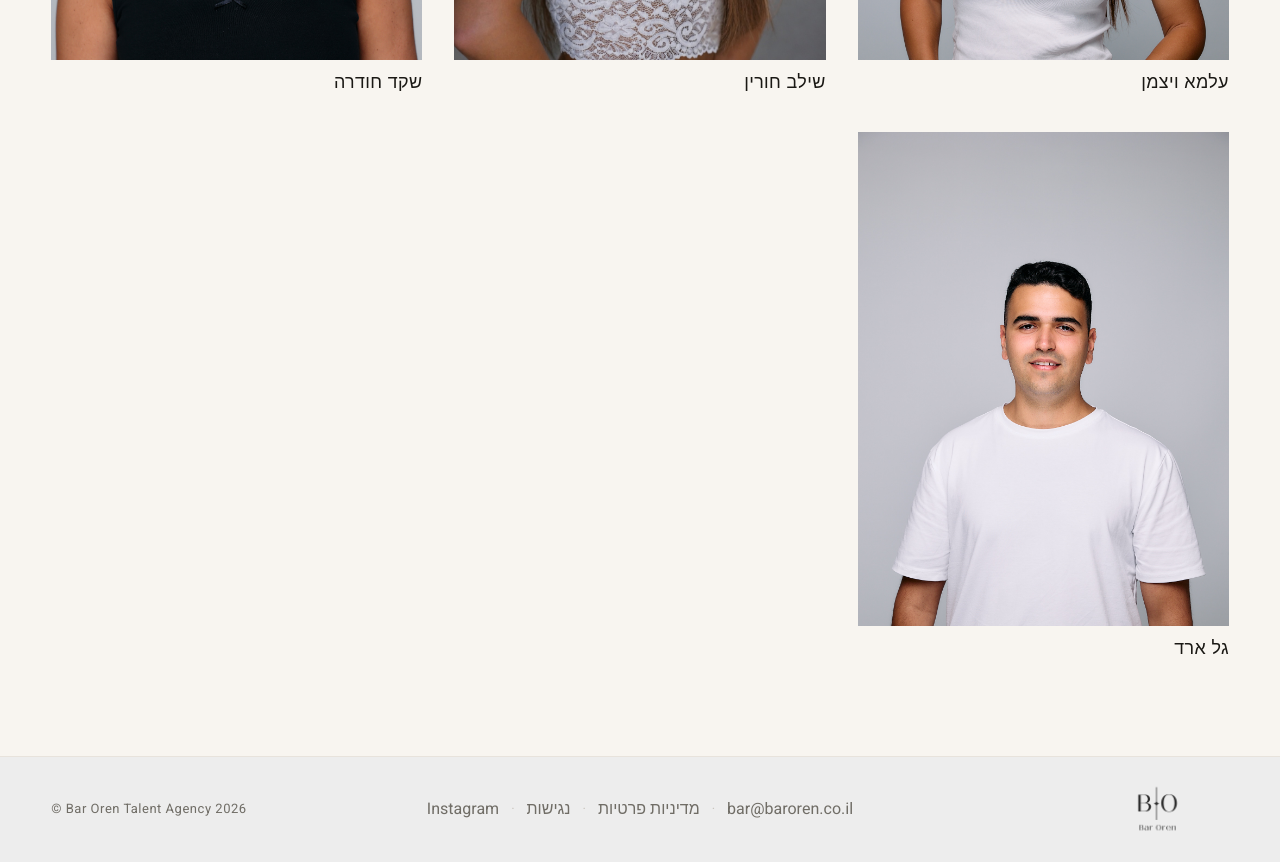
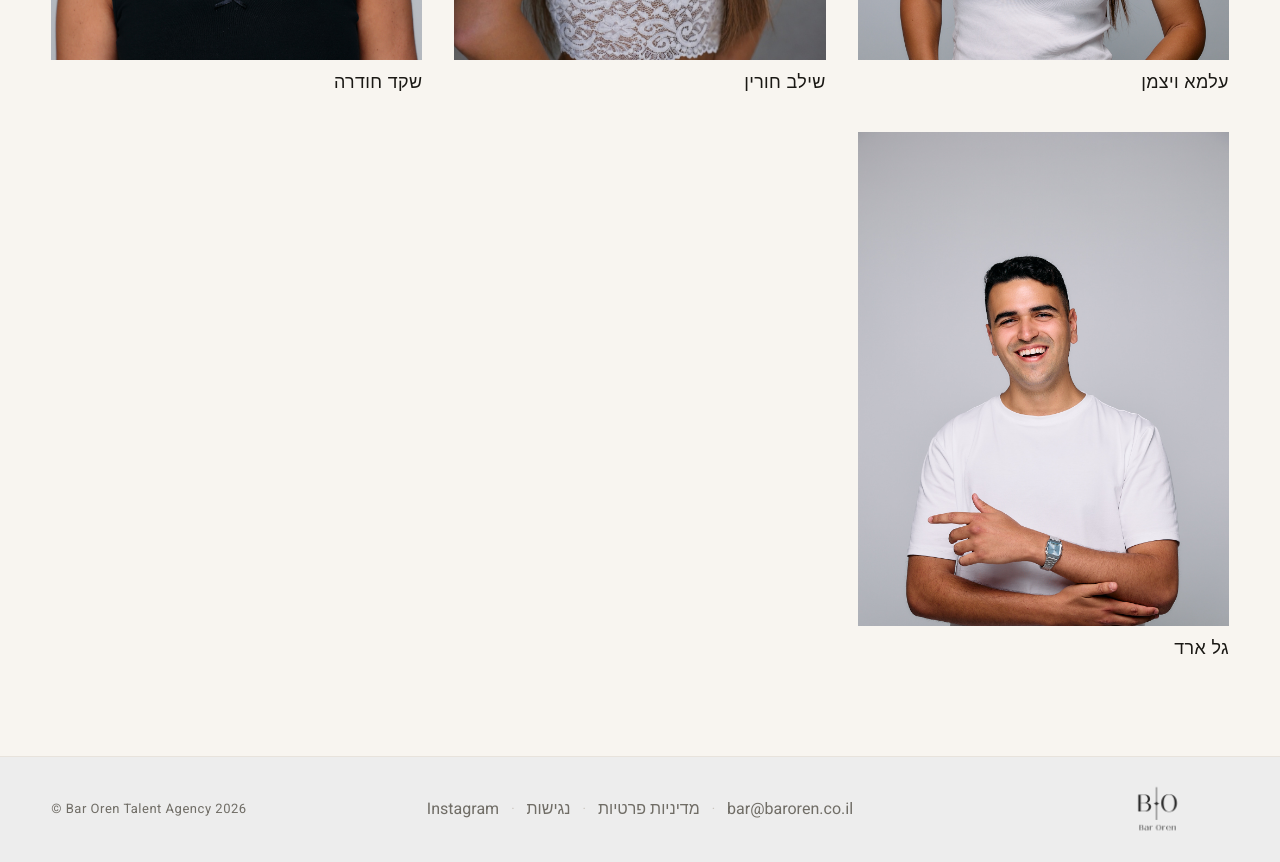
Before and after one commit to baroren298/bar-oren-agency, a Next.js app: page /talent in a window 1280 px wide. Shown: the part 1820-2682 px from the top of the page. Built offline with nearby package versions, Linux system fonts and the light colour scheme; a web font is replaced by a local one.

Commit message:
Update profile image

```diff
--- a/data/talent/index.js
+++ b/data/talent/index.js
@@ -335,7 +335,7 @@ export const talentList = [
     location: 'חולון',
     birthDate: '2002-03-03',
 
-    profileImage: '/images/talent/gal-arad/profile.jpg',
+    profileImage: '/images/talent/gal-arad/profile-2026-06.jpg',
     gallery:      [],
 
     bioHe: 'יוצר תוכן מבטיח ומרענן בעולמות הלייף סטייל והספורט. גל מביא אל הרשת חשיבה מחוץ לקופסה, קריאייטיב מקורי וסרטונים הומוריסטיים שאי אפשר להישאר אליהם אדישים. התוכן שלו מאופיין בוויב סוחף, קליל ומעניין, המשלב בין עולם הספורט לחיי היום-יום בצורה חכמה ומצחיקה. בזכות האנרגיה הייחודית שלו, גל מייצר חיבור מיידי עם הקהל ומסתמן כהבטחה גדולה ברשת.',
```
Also changed, not shown: public/images/talent/gal-arad/profile-2026-06.jpg (added), public/images/talent/gal-arad/profile.jpg (deleted).
